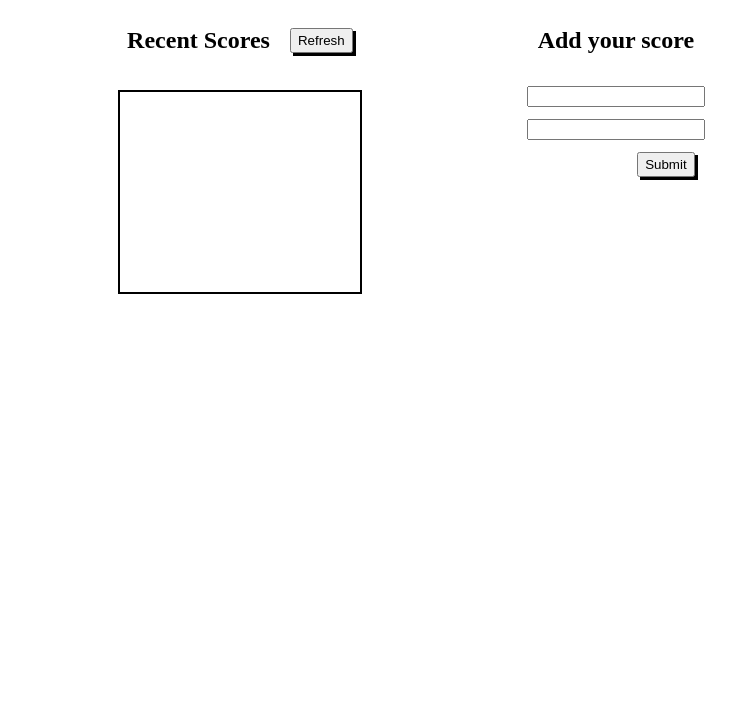
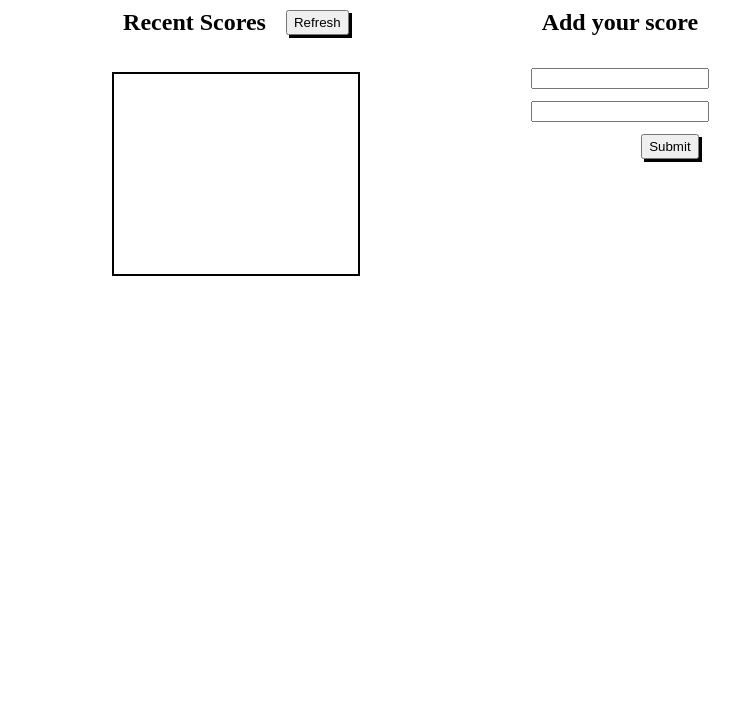
Before and after one commit to yuvenalmash/leaderboard, a website built with webpack: page src/index.html in a window 1280 px wide. Shown: the part 91-800 px from the top of the page, without its empty margins (224-964 px from the left). Built offline with nearby package versions, Linux system fonts and the light colour scheme.

Commit message:
change body padding to margin

```diff
--- a/src/style.css
+++ b/src/style.css
@@ -1,5 +1,5 @@
 body {
-  padding: 10px 20%;
+  margin: 10px 20%;
 }
 main {
   display: grid;
```
